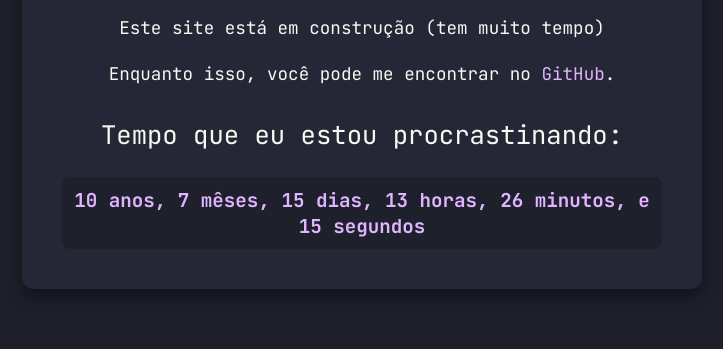
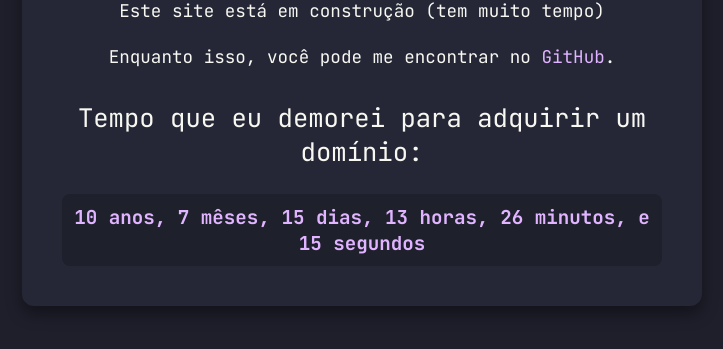
Before and after one commit to ezequielfb/ezequielfb.github.io, a plain HTML site: page index.html in a window 1280 px wide. Shown: the part 323-672 px from the top of the page, without its empty margins (278-1001 px from the left). Drawn offline with Linux system fonts and the light colour scheme.

Commit message:
Atualizando texto

```diff
--- a/index.html
+++ b/index.html
@@ -11,7 +11,7 @@
         <h1>Ezequiel Barbosa</h1>
         <p>Este site está em construção (tem muito tempo)</p>
         <p>Enquanto isso, você pode me encontrar no <a href="https://github.com/ezequielfb" target="_blank">GitHub</a>.</p>
-        <h2>Tempo que eu estou procrastinando:</h2>
+        <h2>Tempo que eu demorei para adquirir um domínio:</h2>
         <div id="contadorProcrastinacao" style="font-size: 1.2em; font-weight: bold; margin-top: 10px;"></div>
         </div>
     <script src="script.js"></script>
```
